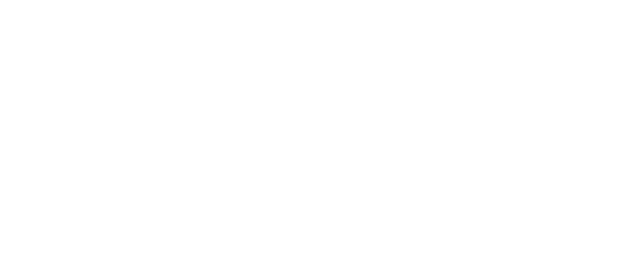
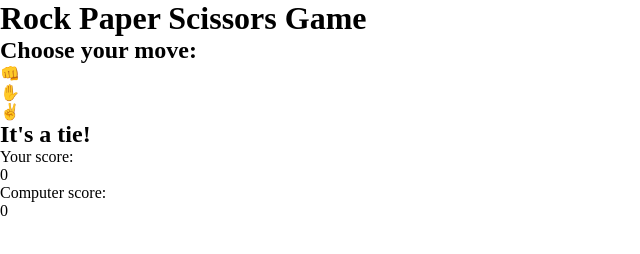
Before and after one commit to gargieesingh/50-Projects-Challenge, a plain HTML site: page Rock,Paper/index.html in a window 1280 px wide. Shown: the whole page, without its empty margins (0-640 px from the left). Drawn offline with Linux system fonts and the light colour scheme.

Commit message:
Added basic html

```diff
--- a/Rock,Paper/index.html
+++ b/Rock,Paper/index.html
@@ -10,8 +10,20 @@
 </head>
 <body>
     <div class="container">
-
-
+        <h1>Rock Paper Scissors Game</h1>
+        <h2>Choose your move:</h2>
+        <div class="moves">
+            <div class="move1">👊</div>
+            <div class="move2">✋</div>
+            <div class="move3">✌️</div>
+        </div>
+        <h2>It's a tie!</h2>
+        <div class="score">
+            <div class="your-score">Your score:</div>
+            <div class="your-score-value">0</div>
+            <div class="computer-score">Computer score:</div>
+            <div class="computer-score-value">0</div>
+        </div>
     </div>
 </body>
 </html>
```
